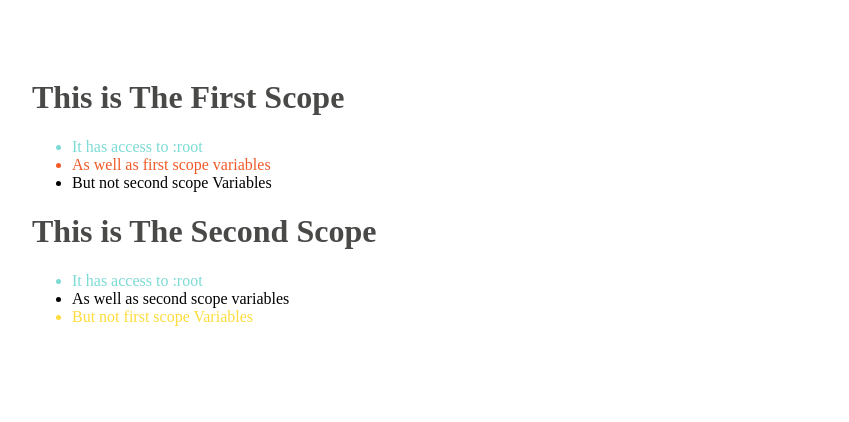
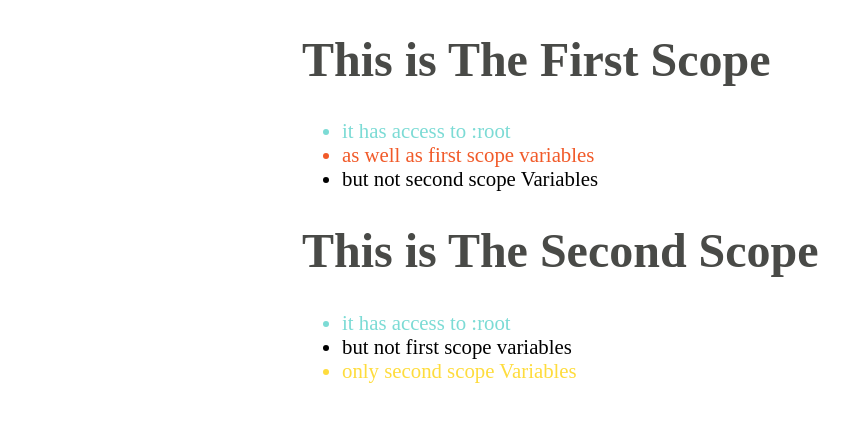
Before and after one commit to johneckert/cssVariableBlogPost, a plain HTML site: page index.html in a window 1280 px wide. Shown: the whole page, without its empty margins (26-875 px from the left). Drawn offline with Linux system fonts and the light colour scheme.

Commit message:
added more styles and ecited text to be more clear in <li>s'

```diff
--- a/blogpost.css
+++ b/blogpost.css
@@ -1,10 +1,20 @@
 :root {
+  font-size: 1em;
   --wave: #494a47;
   --aqua: #7cdbd5;
 }
 
 body {
-  padding: 50px;
+  padding-left: 20em;
+}
+
+ul {
+  font-size: 1.3rem;
+}
+
+h1 {
+  font-size: 3rem;
+  color: var(--wave);
 }
 
 .first-scope {
@@ -13,10 +23,6 @@ body {
 
 .second-scope {
   --mellow-yellow: #fedc3d;
-}
-
-h1 {
-  color: var(--wave);
 }
 
 .li-one {
--- a/index.html
+++ b/index.html
@@ -9,17 +9,17 @@
     <div class="first-scope">
       <h1>This is The First Scope</h1>
       <ul>
-        <li class="li-one">It has access to :root</li>
-        <li class="li-two">As well as first scope variables</li>
-        <li class="li-three">But not second scope Variables</li>
+        <li class="li-one">it has access to :root</li>
+        <li class="li-two">as well as first scope variables</li>
+        <li class="li-three">but not second scope Variables</li>
       </ul>
     </div>
     <div class="second-scope">
       <h1>This is The Second Scope</h1>
       <ul>
-        <li class="li-one">It has access to :root</li>
-        <li class="li-two">As well as second scope variables</li>
-        <li class="li-three">But not first scope Variables</li>
+        <li class="li-one">it has access to :root</li>
+        <li class="li-two">but not first scope variables</li>
+        <li class="li-three">only second scope Variables</li>
       </ul>
     </div>
   </body>
```
